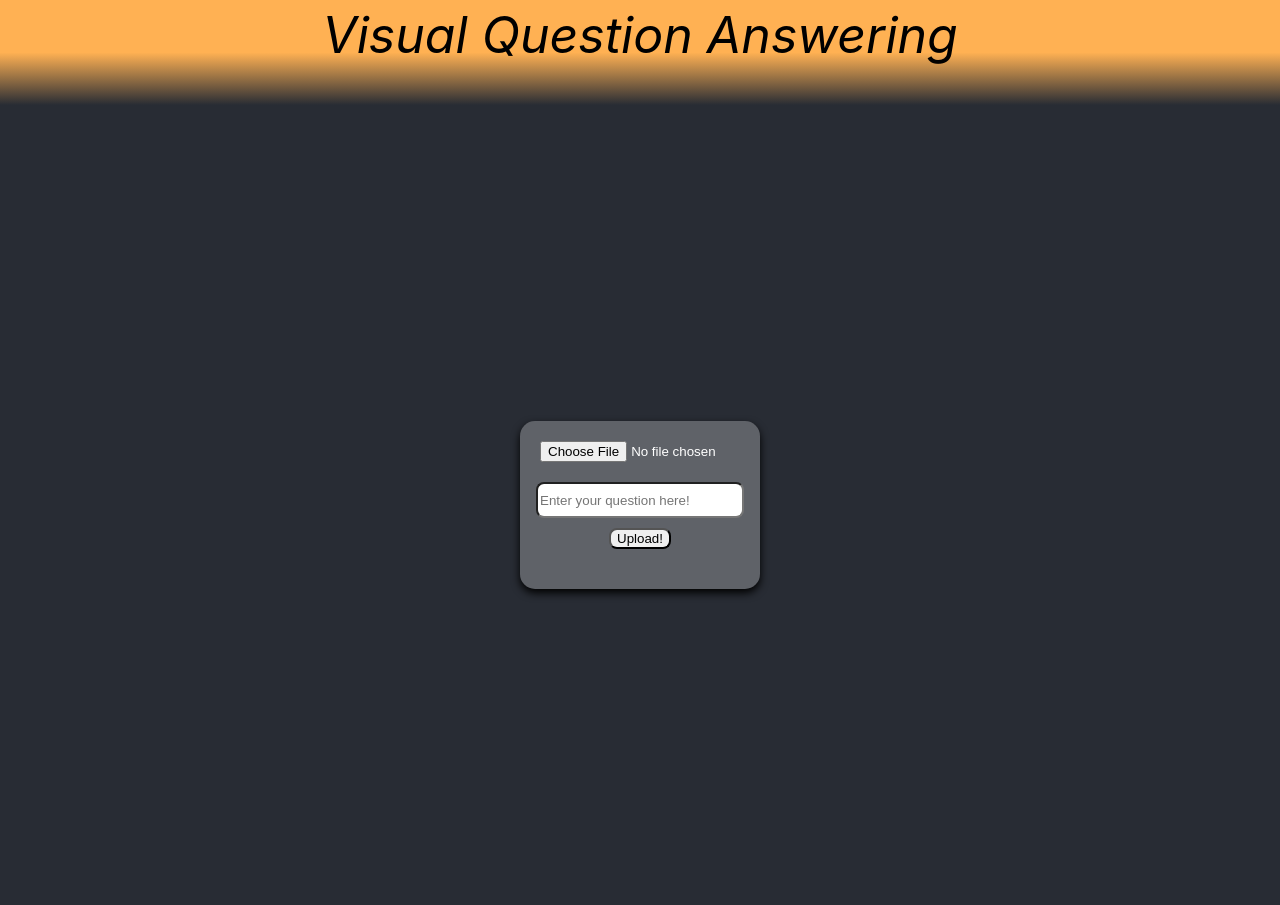
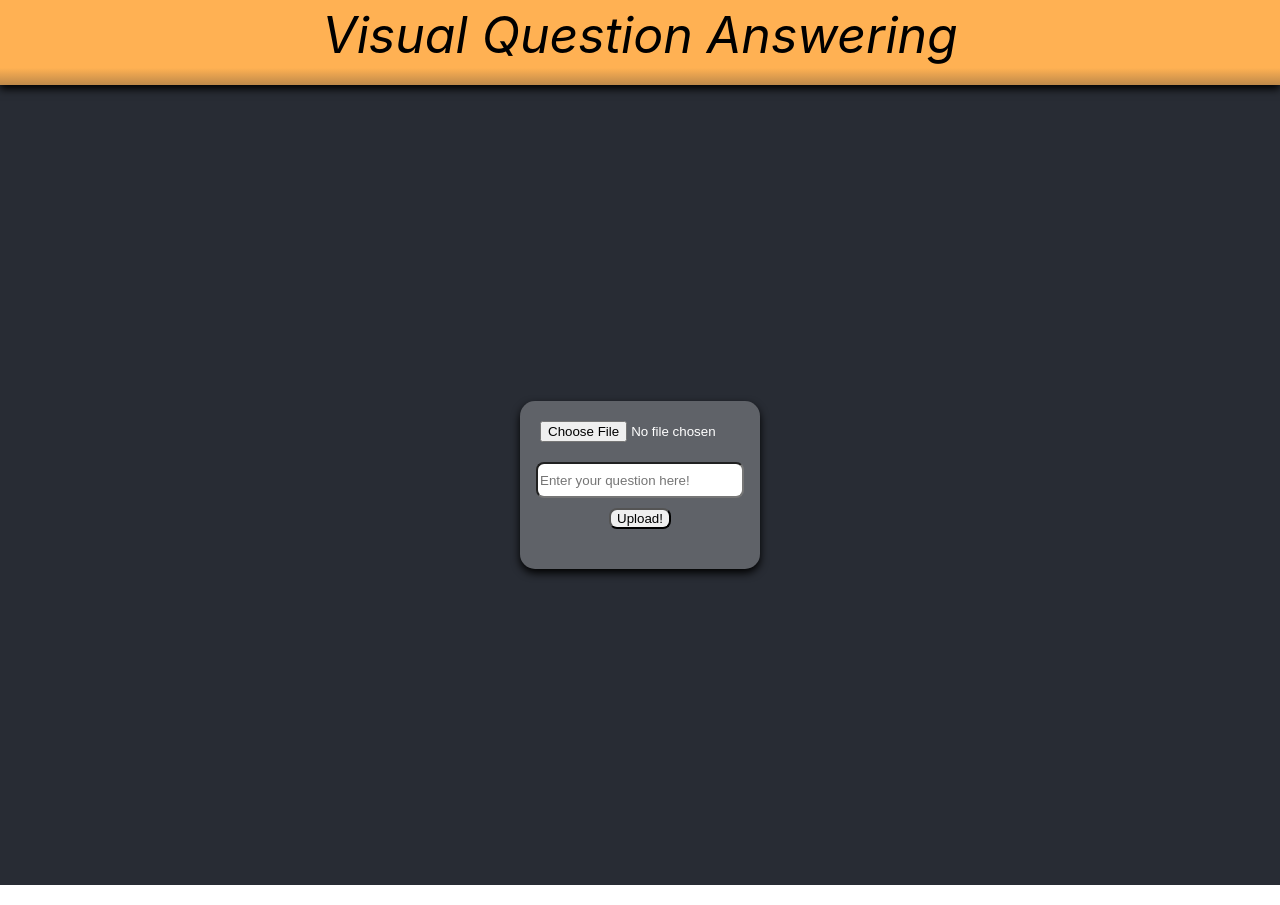
Before and after one commit to Morteza-Kazemi/VQA-website, a React (Create React App) app in the folder client/: page / in a window 1280 px wide. Built offline with nearby package versions, Linux system fonts and the light colour scheme.

Commit message:
add support for different formats

```diff
--- a/client/src/components/MainCard/Main-card.css
+++ b/client/src/components/MainCard/Main-card.css
@@ -7,6 +7,7 @@
     box-shadow: 0 4px 8px 0 rgba(0,0,0,1);
     background-color: rgba(255, 255, 255, 0.253);
     border-radius: 15px; /* 5px rounded corners */
+    /*width: 80%;*/
 }
 
 .main-card  * {
--- a/client/src/components/Navbar/Navbar.css
+++ b/client/src/components/Navbar/Navbar.css
@@ -1,10 +1,12 @@
 .App-navbar {
-    background-image: linear-gradient(#ffb153,#ffb153, #282c34);
-    /*background-color: #ffb153; !*#90B0FF*!*/
-    backdrop-filter: ;
+    background-image: linear-gradient( rgba(255,177,83,1) 0%, rgba(255,177,83,1) 80%, rgba(255,177,83,0.7) 100%);
+            /*linear-gradient(#ffb153, #282c34);*/
+    /*color: rgba(111, 182, 255, 0.37);*/
+    box-shadow: 0 4px 8px 0 rgba(0, 0, 0, 1);
+
     font-size: 50px;
     font-style: italic;
     display: flex;
     justify-content: center;
-    padding: 5px 0 40px;
+    padding: 5px 0 20px;
 }
```
Also changed, not shown: 1 other file (tests, documents, lock files or other folders).
